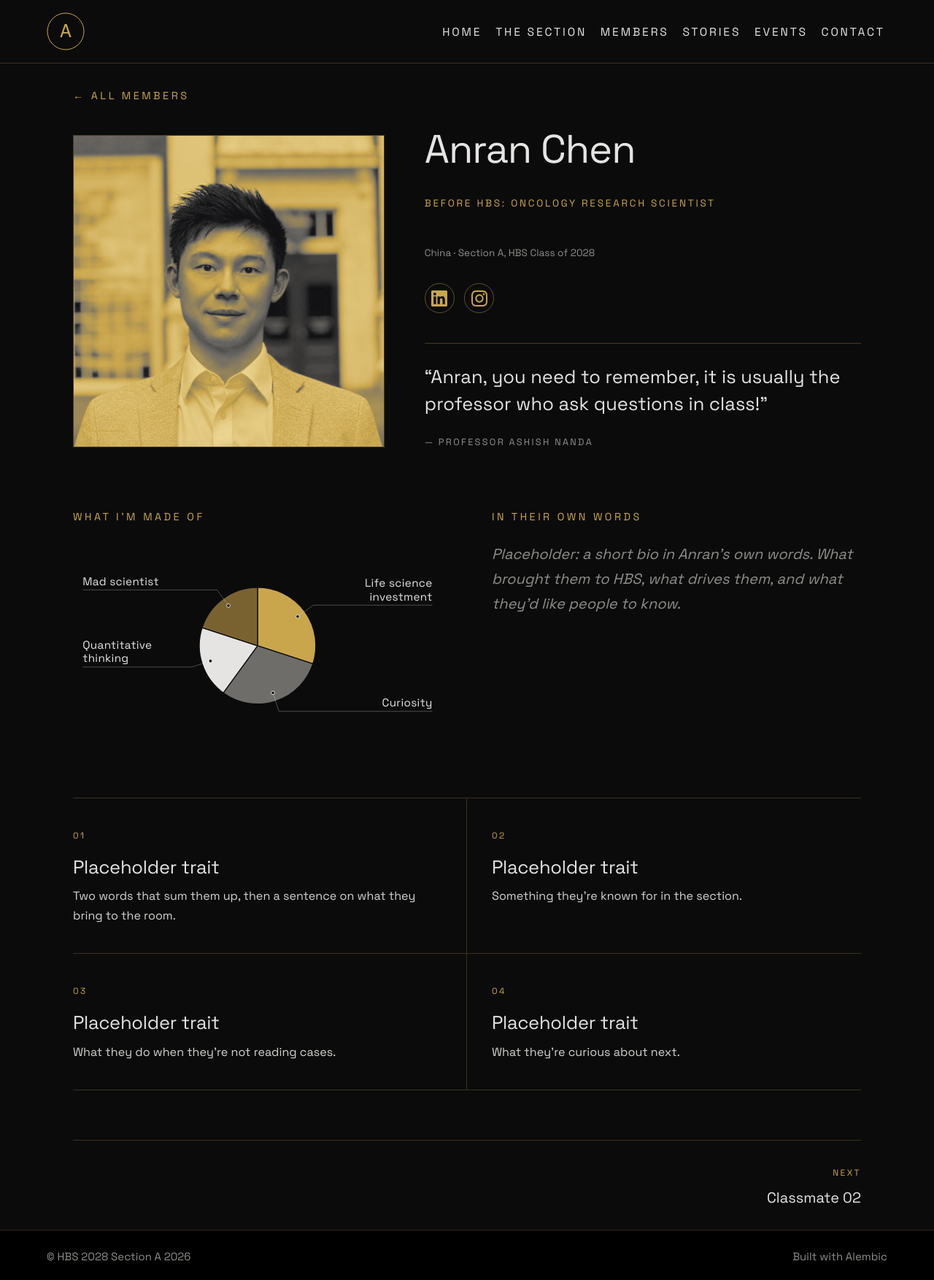
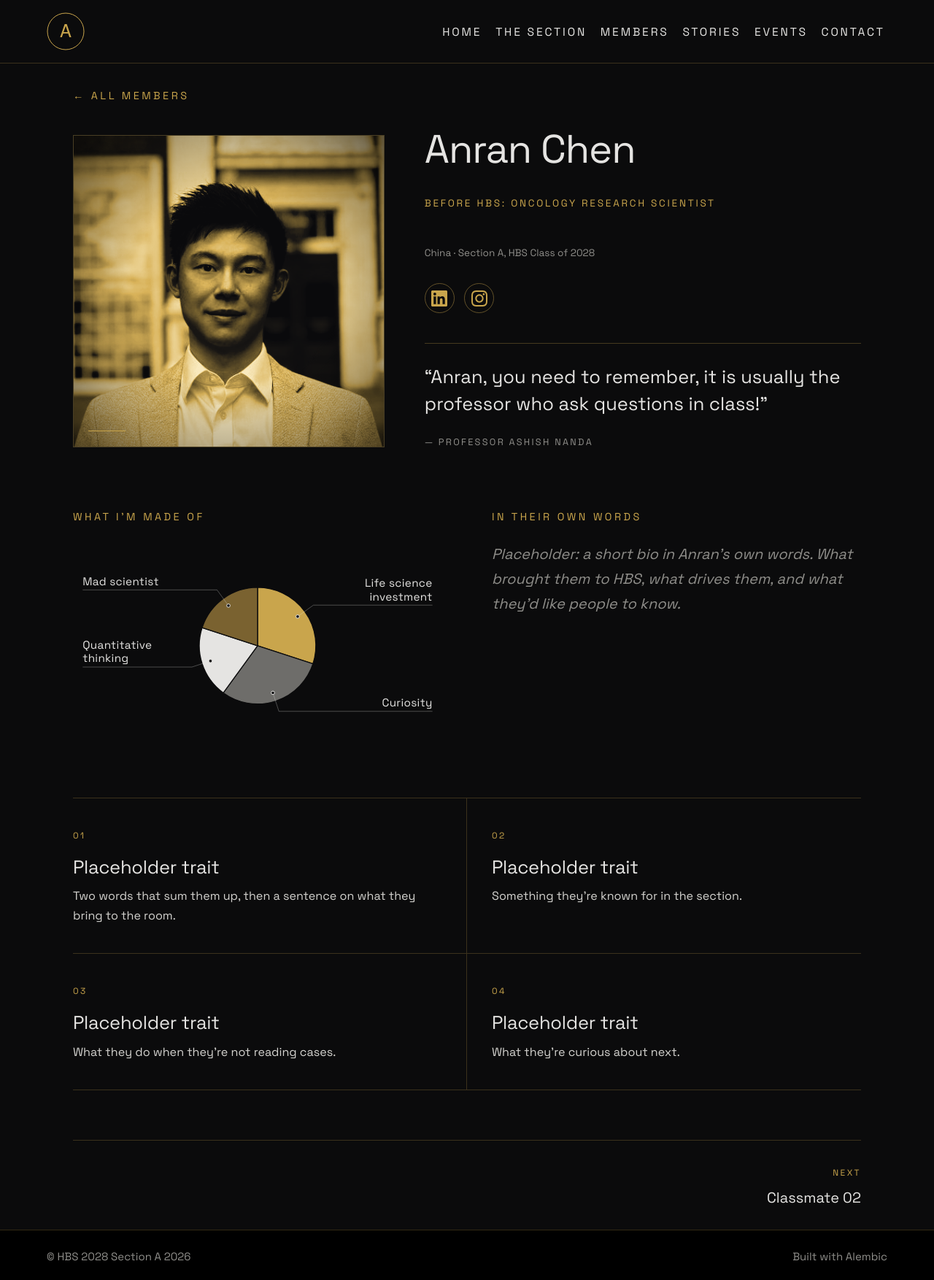
Before and after one commit to SectionAlpha28/sectionalpha28.github.io, a Jekyll site: the page built from _members/anran-chen.md, in a window 1280 px wide. Shown: the whole page at 73% size. Built offline with Jekyll 4.4.1, drawn with Linux system fonts in a browser that asks for light colours.

Commit message:
Switch member photos to "Deep gold" with a vignette
Higher-contrast duotone (contrast boost, near-black shadows, gold
mid-tones, pale gold highlights) and a radial vignette on the profile
photo so its edges fade into the black page. AC picked this from the
options preview.

Co-Authored-By: Claude Opus 5.5 (1M context) <noreply@anthropic.com>
Claude-Session: https://claude.ai/code/session_014WzvjEHZ9DQng5ZBMyUHbD

```diff
--- a/_sass/_luxe.scss
+++ b/_sass/_luxe.scss
@@ -348,9 +348,19 @@ button,
       object-fit: cover;
       filter: url(#duotone-gold);
     }
+    // Vignette: edges fade toward the black page
+    &::before {
+      content: "";
+      position: absolute;
+      inset: 0;
+      z-index: 1;
+      pointer-events: none;
+      background: radial-gradient(circle farthest-corner, transparent 45%, rgba($black, 0.25) 72%, rgba($black, 0.6) 100%);
+    }
     &::after {
       content: "";
       position: absolute;
+      z-index: 2;
       left: 1.2rem;
       bottom: 1.2rem;
       width: 3rem;
```
Also changed, not shown: _includes/photo-duotone.svg.
